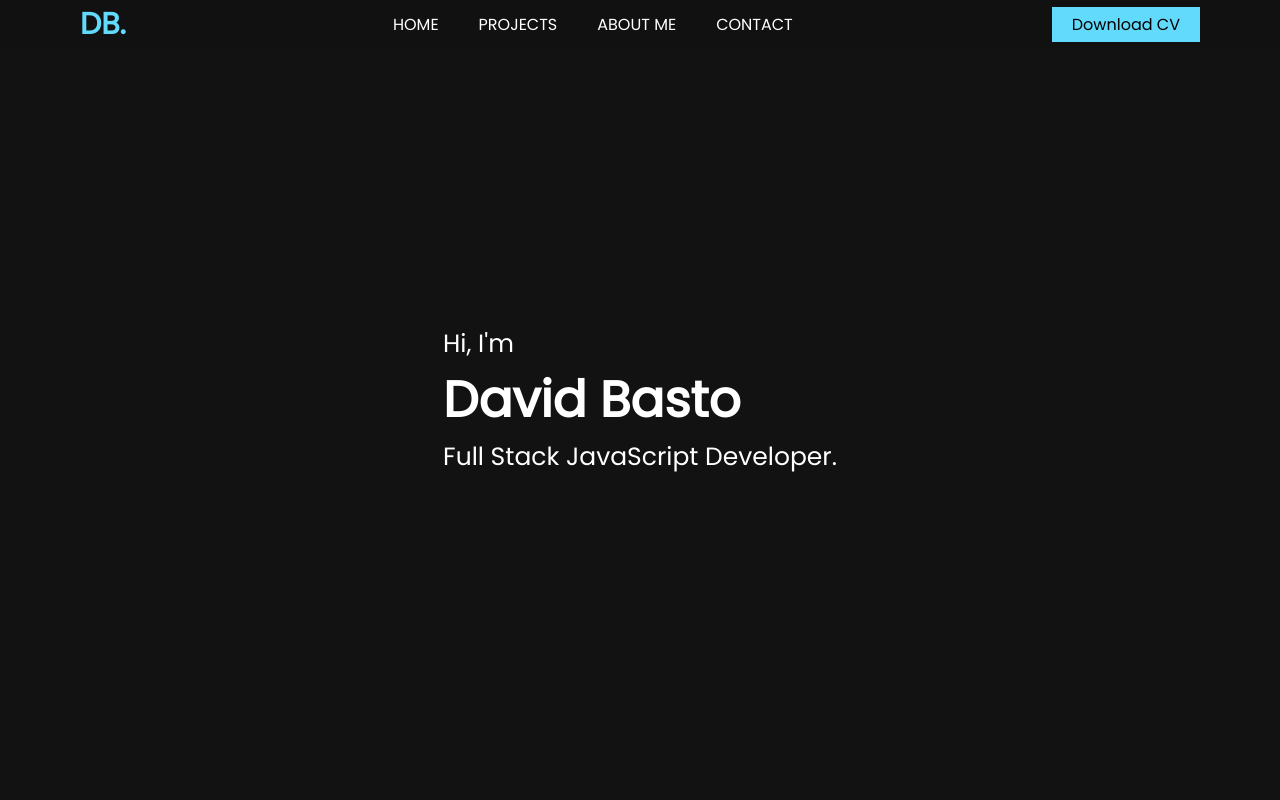
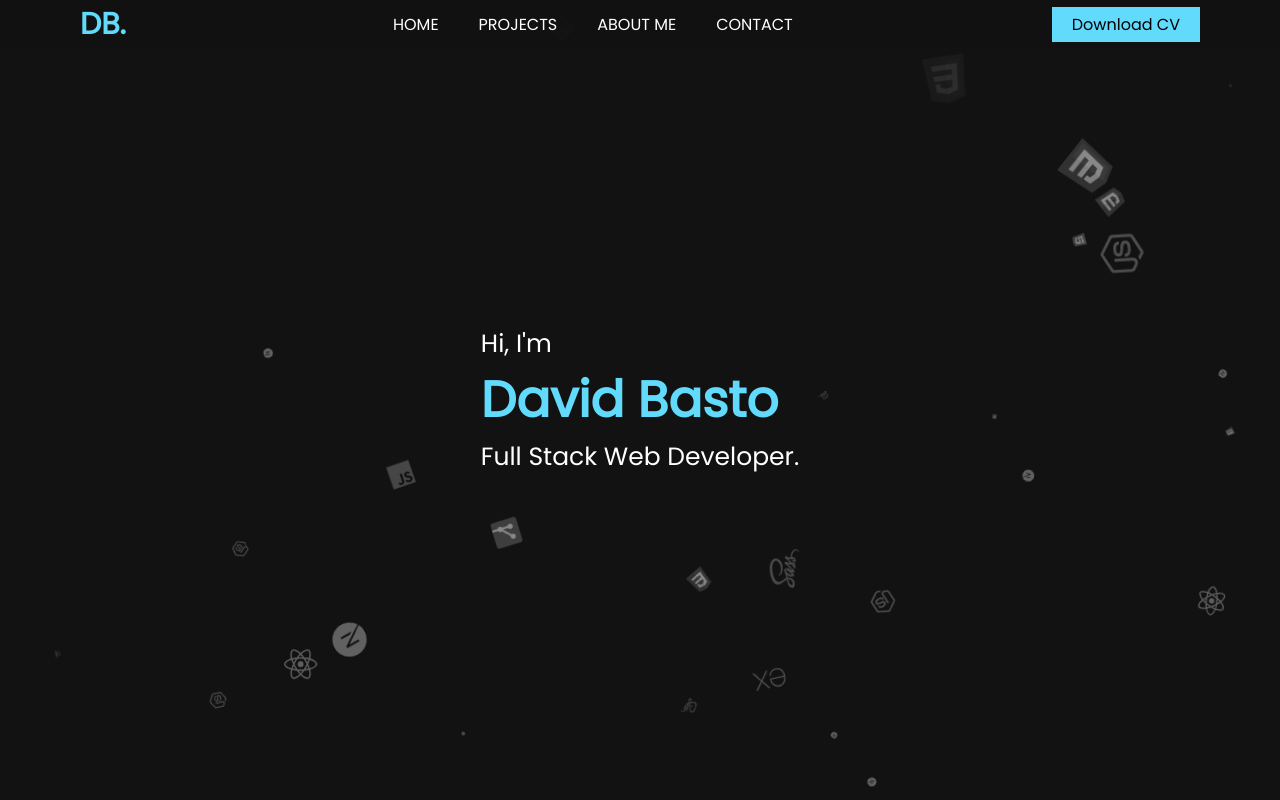
Before and after one commit to david-fb/NextJS-Portfolio, a Next.js app: page / in a window 1280 px wide. Shown: the top 800 px of the page. Built offline with nearby package versions, Linux system fonts and the light colour scheme.

Commit message:
[ADD] header background animation

```diff
--- a/src/components/Header.jsx
+++ b/src/components/Header.jsx
@@ -1,12 +1,71 @@
+import { useRef, useEffect } from 'react';
+import JSIcon from '@assets/icons/js.svg';
+import NextJSIcon from '@assets/icons/nextjs.svg';
+import ReactJsIcon from '@assets/icons/reactjs.svg';
+import Html5Icon from '@assets/icons/html5.svg';
+import Css3Icon from '@assets/icons/css3.svg';
+import NodeJSIcon from '@assets/icons/nodejs.svg';
+import GitIcon from '@assets/icons/git.svg';
+import SassIcon from '@assets/icons/sass.svg';
+import ExpressJSIcon from '@assets/icons/expressjs.svg';
 import styles from '@styles/Header.module.scss';
 
+const images = [JSIcon.src, NextJSIcon.src, ReactJsIcon.src, Html5Icon.src, Css3Icon.src, NodeJSIcon.src, GitIcon.src, SassIcon.src, ExpressJSIcon.src];
+
 export default function Header() {
+  const headerRef = useRef(null);
+  const timeout = useRef(null);
+  const interval = useRef(null);
+
+  useEffect(() => {
+    if (!headerRef.current) return;
+    const createBgImage = () => {
+      let size = Math.random() * 50;
+      const bg = images[Math.floor(Math.random() * images.length)];
+      const square = document.createElement('span');
+      square.style.width = 20 + size + 'px';
+      square.style.height = 20 + size + 'px';
+      square.style.top = Math.random() * innerHeight + 'px';
+      square.style.left = Math.random() * innerWidth + 'px';
+      square.style.backgroundImage = `url(${bg})`;
+      square.style.backgroundRepeat = 'no-repeat';
+      square.style.backgroundPosition = 'center';
+      square.style.backgroundSize = 'contain';
+      square.classList.add(styles['square']);
+      headerRef.current.appendChild(square);
+      timeout.current = setTimeout(() => {
+        square.remove();
+      }, 5000);
+    };
+    const options = {
+      root: null,
+      threshold: 0.1,
+      margin: '0px 0px',
+    };
+    const observer = new IntersectionObserver((entries) => {
+      entries.forEach((entry) => {
+        if (entry.isIntersecting) {
+          interval.current = setInterval(createBgImage, 150);
+        } else {
+          clearInterval(interval.current);
+        }
+      });
+    }, options);
+    observer.observe(headerRef.current);
+
+    return () => {
+      clearInterval(interval.current);
+      clearTimeout(timeout.current);
+      observer.disconnect();
+    };
+  }, [headerRef]);
+
   return (
-    <header className={`PageSection ${styles.Header}`} id="Header">
-      <div>
+    <header ref={headerRef} className={`PageSection ${styles.Header}`} id="Header">
+      <div className={styles['Header__content']}>
         <p>Hi, I&apos;m</p>
         <h1 className={styles['Header__title-name']}>David Basto</h1>
-        <p>Full Stack JavaScript Developer.</p>
+        <p>Full Stack Web Developer.</p>
       </div>
     </header>
   );
--- a/src/styles/Header.module.scss
+++ b/src/styles/Header.module.scss
@@ -1,15 +1,47 @@
 @import 'vars';
 .Header {
   height: 100vh;
-  width: 80%;
+  width: 100%;
+  align-self: center;
   display: flex;
   justify-content: center;
   align-items: center;
-  align-self: center;
+  flex-direction: column;
   color: $on-background-color;
   font-size: 25px;
+  position: relative;
+  overflow: hidden;
 
   &__title-name {
     font-size: 50px;
+    color: $primary-color;
+  }
+  &__content {
+    z-index: 1;
+    max-width: 1200px;
   }
 }
+
+.square {
+  position: absolute;
+  pointer-events: none;
+  filter: grayscale(100%);
+  animation: animate 5s linear infinite;
+}
+
+@keyframes animate {
+  0% {
+    transform: scale(0) translateY(0) rotate(0deg);
+    opacity: 0;
+  }
+  10% {
+    opacity: .5;
+  }
+  90% {
+    opacity: .5;
+  }
+  100% {
+    transform: scale(1) translateY(-500%) rotate(360deg);
+    opacity: 0;
+  }
+}
```
